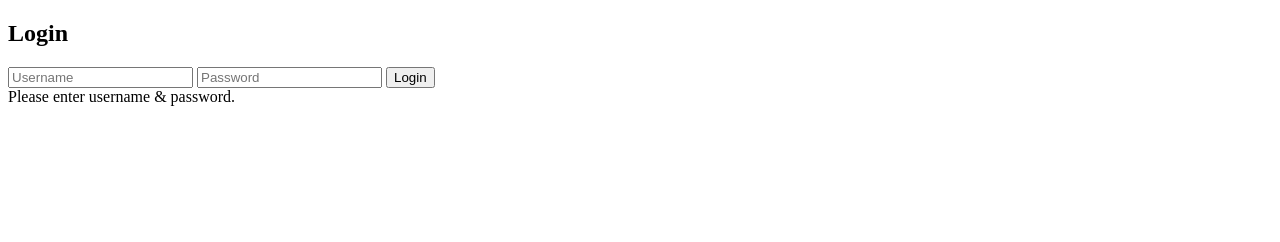
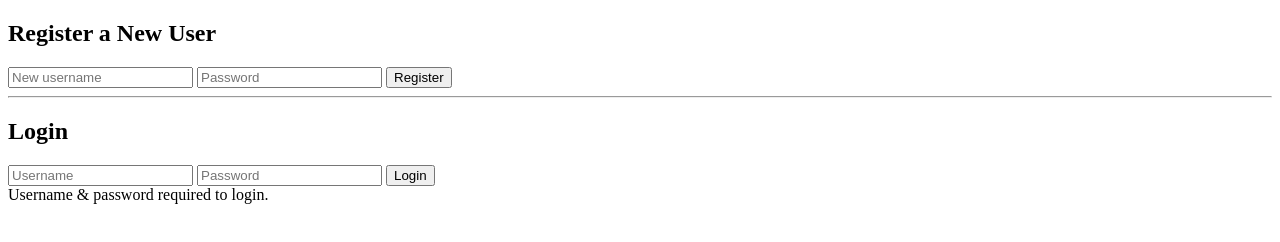
Before and after one commit to CPADelaney/flask_roleplay, a plain HTML site: page templates/login.html in a window 1280 px wide. Both pictures are taken after a click on the button "Login". Drawn offline with Linux system fonts and the light colour scheme.

Commit message:
Update login.html

```diff
--- a/templates/login.html
+++ b/templates/login.html
@@ -1,4 +1,3 @@
-<!-- templates/login.html -->
 <!DOCTYPE html>
 <html>
 <head>
@@ -6,6 +5,14 @@
   <title>Login</title>
 </head>
 <body>
+  <h2>Register a New User</h2>
+  <input type="text" id="reg_username" placeholder="New username">
+  <input type="password" id="reg_password" placeholder="Password">
+  <button onclick="registerUser()">Register</button>
+  <div id="registerStatus"></div>
+
+  <hr/>
+
   <h2>Login</h2>
   <input type="text" id="username" placeholder="Username">
   <input type="password" id="password" placeholder="Password">
@@ -13,13 +20,43 @@
   <div id="loginStatus"></div>
 
   <script>
+    async function registerUser() {
+      const user = document.getElementById("reg_username").value.trim();
+      const pass = document.getElementById("reg_password").value.trim();
+      const statusDiv = document.getElementById("registerStatus");
+
+      if (!user || !pass) {
+        statusDiv.innerText = "Username & password required to register.";
+        return;
+      }
+
+      try {
+        const res = await fetch("/register", {
+          method: "POST",
+          headers: { "Content-Type": "application/json" },
+          body: JSON.stringify({ username: user, password: pass })
+        });
+        const data = await res.json();
+        if (res.ok) {
+          statusDiv.innerText = `Registration successful! user_id=${data.user_id}`;
+          // Optionally redirect them to /chat
+          window.location.href = "/chat";
+        } else {
+          statusDiv.innerText = `Registration error: ${data.error || "Unknown error"}`;
+        }
+      } catch (err) {
+        statusDiv.innerText = "Request failed. Check console.";
+        console.error(err);
+      }
+    }
+
     async function attemptLogin() {
-      const username = document.getElementById("username").value.trim();
-      const password = document.getElementById("password").value.trim();
-      const loginStatus = document.getElementById("loginStatus");
+      const user = document.getElementById("username").value.trim();
+      const pass = document.getElementById("password").value.trim();
+      const statusDiv = document.getElementById("loginStatus");
 
-      if (!username || !password) {
-        loginStatus.innerText = "Please enter username & password.";
+      if (!user || !pass) {
+        statusDiv.innerText = "Username & password required to login.";
         return;
       }
 
@@ -27,18 +64,18 @@
         const res = await fetch("/login", {
           method: "POST",
           headers: { "Content-Type": "application/json" },
-          body: JSON.stringify({ username, password })
+          body: JSON.stringify({ username: user, password: pass })
         });
         const data = await res.json();
         if (res.ok) {
-          loginStatus.innerText = "Login success.";
-          // Optionally redirect to the chat page:
+          statusDiv.innerText = `Login successful! user_id=${data.user_id}`;
+          // Optionally redirect to /chat:
           window.location.href = "/chat";
         } else {
-          loginStatus.innerText = `Error: ${data.error || "Unknown error"}`;
+          statusDiv.innerText = `Login error: ${data.error || "Unknown error"}`;
         }
       } catch (err) {
-        loginStatus.innerText = "Login request failed.";
+        statusDiv.innerText = "Login request failed. Check console.";
         console.error(err);
       }
     }
```
